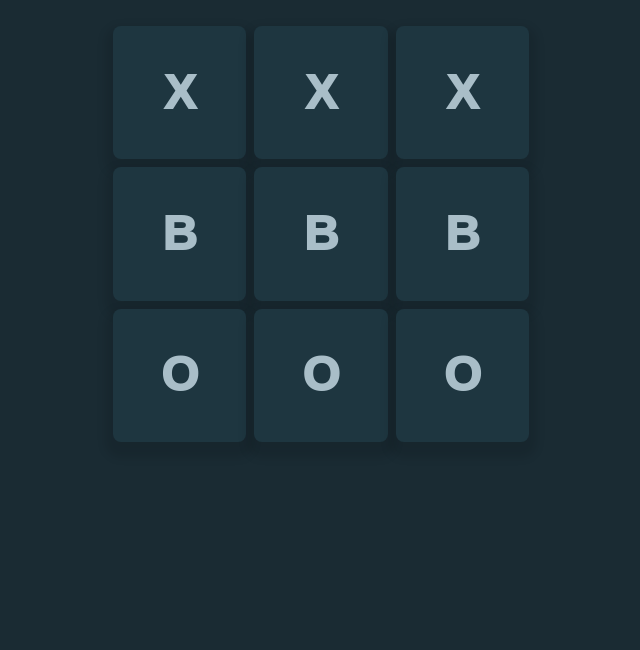
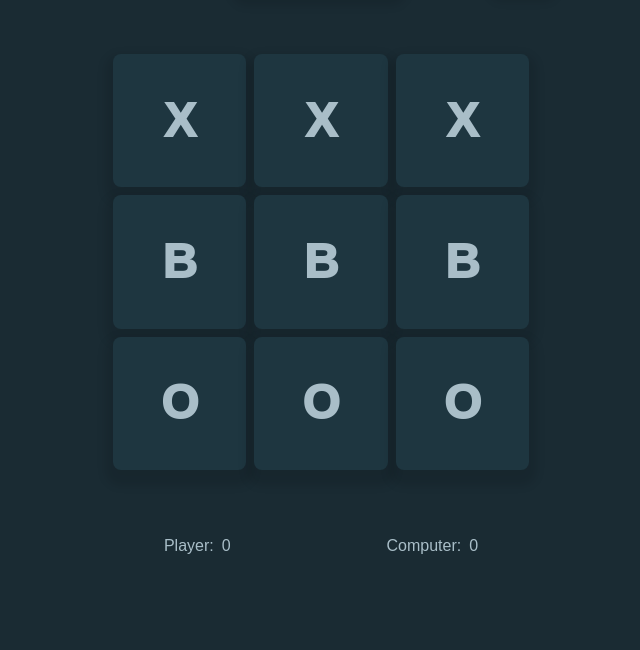
Before and after one commit to mrbumcum/tic-tac-toe, a plain HTML site: page index.html in a window 1280 px wide. Shown: the part 150-800 px from the top of the page, without its empty margins (319-959 px from the left). Drawn offline with Linux system fonts and the light colour scheme.

Commit message:
style: Add footer positioning and styling

```diff
--- a/index.html
+++ b/index.html
@@ -60,6 +60,18 @@
                 <div class="cell8">O</div>
                 <div class="cell9">O</div>
             </div>
+
+
+            <div class="scoreCard">
+                <div class="scoreCardItem">
+                    <div class="scoreCardItemTitle">Player: </div>
+                    <div class="scoreCardItemScore" id="playerScore">0</div>
+                </div>
+                <div class="scoreCardItem">
+                    <div class="scoreCardItemTitle">Computer: </div>
+                    <div class="scoreCardItemScore" id="computerScore">0</div>
+                </div>
+            </div>
         </div>
     </div>
 
--- a/style.css
+++ b/style.css
@@ -48,6 +48,8 @@ body {
 .container {
     height: 100vh;
     width: 100vw;
+    display: flex;
+    justify-content: center;
 }
 
 .header {
@@ -130,7 +132,7 @@ body {
 /* Game Screen */
 
 .gameScreen {
-    width: 100%;
+    width: 470px;
     display: flex;
     flex-direction: column;
     justify-content: center;
@@ -212,3 +214,18 @@ body {
     font-weight: 1000;
     box-shadow: 0 0.5rem 0.5rem 0.5rem rgba(0, 0, 0, 0.1);
 }
+
+.scoreCard {
+    display: flex;
+    justify-content: space-around;
+    align-items: center;
+    width: 100%;
+    margin-top: 2rem;
+}
+
+.scoreCardItem {
+    display: flex;
+    align-items: center;
+    justify-content: center;
+    gap: 0.5rem;
+}
```
